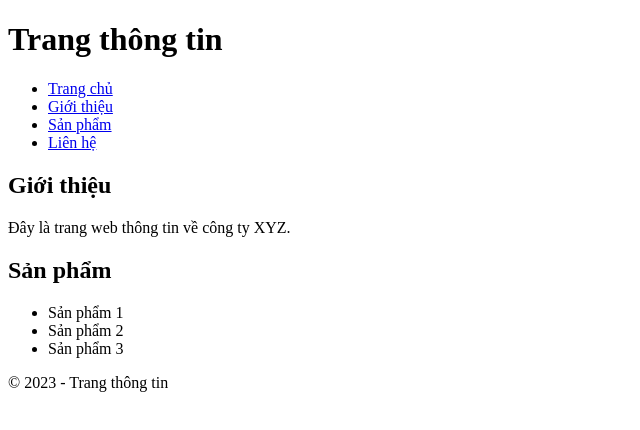
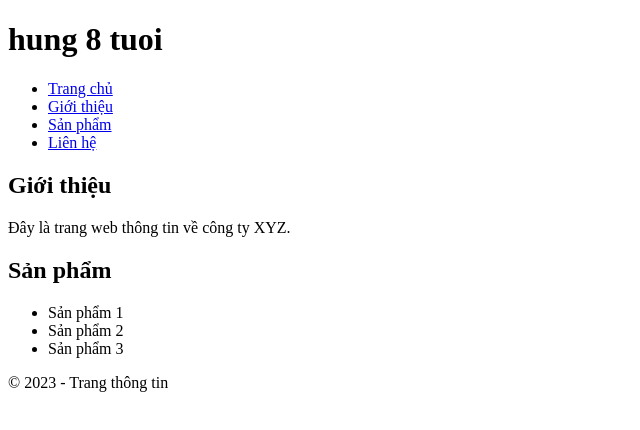
Before and after one commit to nguyenduchung98/myinfo, a plain HTML site: page index.html in a window 1280 px wide. Shown: the whole page, without its empty margins (0-640 px from the left). Drawn offline with Linux system fonts and the light colour scheme.

Commit message:
them the gg

```diff
--- a/index.html
+++ b/index.html
@@ -44,7 +44,7 @@
   <!-- End Google Tag Manager (noscript) -->
 
   <header>
-    <h1>Trang thông tin</h1>
+    <h1>hung 8 tuoi</h1>
   </header>
 
   <nav>
```
